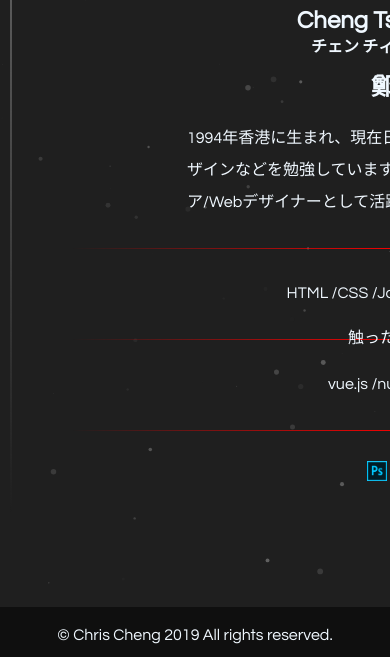
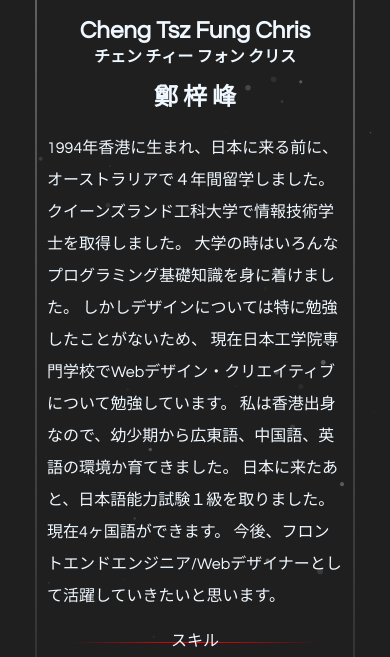
Before and after one commit to azusamine/azusamine.github.io, a plain HTML site: page about.html in a window 390 px wide. Shown: the part 187-844 px from the top of the page. Drawn offline with nearby package versions, Linux system fonts and the light colour scheme.

Commit message:
20190703-2

```diff
--- a/about.html
+++ b/about.html
@@ -44,15 +44,24 @@
 					<h2>Cheng Tsz Fung Chris</h2>
 					<h4>チェン チィー フォン クリス</h4>
 					<h2>鄭 梓 峰</h2>
-					<p>1994年香港に生まれ、現在日本工学院専門学校でWeb制作/デザインなどを勉強しています。
-					今後、フロントエンドエンジニア/Webデザイナーとして活躍していきたいと思います。
+					<p>1994年香港に生まれ、日本に来る前に、オーストラリアで４年間留学しました。
+						クイーンズランド工科大学で情報技術学士を取得しました。
+						大学の時はいろんなプログラミング基礎知識を身に着けました。
+						しかしデザインについては特に勉強したことがないため、
+						現在日本工学院専門学校でWebデザイン・クリエイティブについて勉強しています。
+						私は香港出身なので、幼少期から広東語、中国語、英語の環境か育てきました。
+						日本に来たあと、日本語能力試験１級を取りました。現在4ヶ国語ができます。
+						今後、フロントエンドエンジニア/Webデザイナーとして活躍していきたいと思います。
 					</p>
 					<hr class="profileBox_hrText" data-content="スキル">
-					<p class="profileBox_skills">HTML /CSS /JavaScript /Scss /SQL</p>
+					<p class="profileBox_skills">HTML /CSS /JavaScript/JQuery /Scss /SQL</p>
 					<hr class="profileBox_hrText" data-content="触ったことがある">
-					<p class="profileBox_skills">vue.js /nuxt.js /Java /C# </p>
-					<hr class="profileBox_hrText" data-content="ソフト">
+					<p class="profileBox_skills">node.js /vue.js /nuxt.js /koa2.js /Java /C# </p>
+					<hr class="profileBox_hrText" data-content="OS /ソフト">
 					<p class="profileBox_skills">
+						<img src="img/apple.png" alt="apple">
+						<img src="img/windows.png" alt="windows">
+						<br>
 						<img src="img/ps.png" alt="photoshop">
 						<img src="img/ai.png" alt="illustrator">
 						<img src="img/dw.png" alt="dreamwaver">
--- a/css/style.css
+++ b/css/style.css
@@ -985,6 +985,17 @@ canvas {
   .container_general .swiper-container .swiper-slide .swiper-slide_profileBox p {
     width: 80vw;
   }
+  .container_general .profileBox {
+    display: block;
+    width: 80%;
+    padding: 10px;
+  }
+  .container_general .profileBox p {
+    -webkit-box-pack: left;
+        -ms-flex-pack: left;
+            justify-content: left;
+    width: 100%;
+  }
   .container_works {
     margin: 20px 10px;
   }
```
